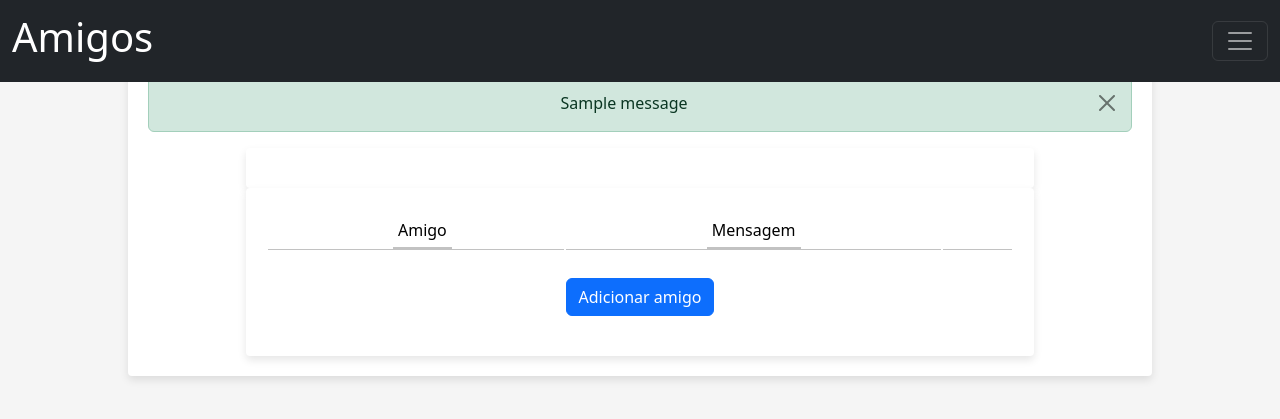
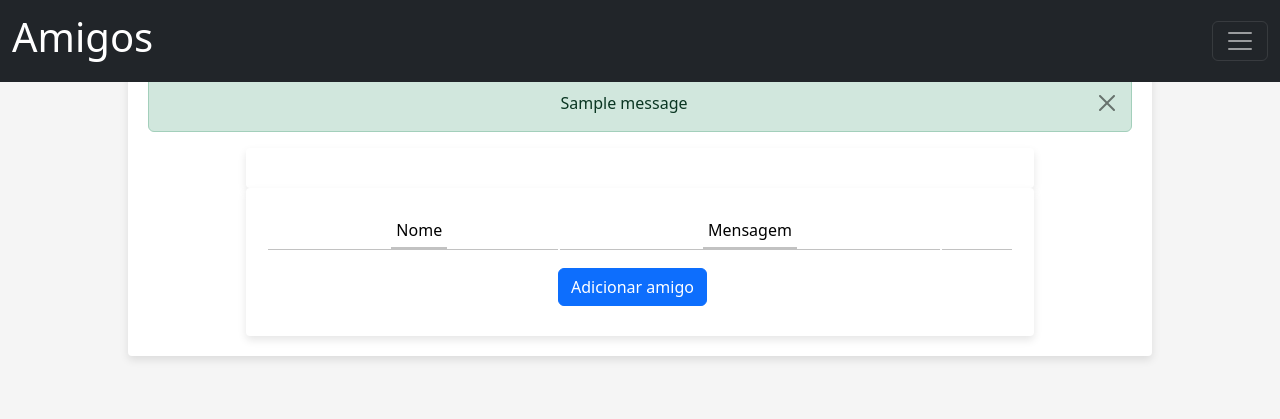
Before and after one commit to beapedro/estudoflask, a Flask app: a page that uses Nova pasta/templates/amigos.html in a window 1280 px wide. Shown: the top 419 px of the page. Run offline with Flask 3, Linux system fonts and the light colour scheme; the visitor is signed in with stand-in values (Sample User, id 1); tables that the repository leaves empty hold one stand-in row (values such as "Sample post"); one stand-in notice (Sample message) is shown; lists and menus that the app fills with data are empty; some libraries are stand-ins or nearby versions.

Commit message:
Demi Lovato

```diff
--- a/Nova pasta/models.py
+++ b/Nova pasta/models.py
@@ -10,8 +10,8 @@ class Jogos(db.Model):
         return '<Name %r>' % self.name
 
 class Usuarios(db.Model):
-    nickname = db.Column(db.String(8), primary_key = True, nullable = False)
-    nome = db.Column(db.String(20), nullable = False)
+    nickname = db.Column(db.String(25), primary_key = True, nullable = False)
+    nome = db.Column(db.String(500), nullable = False)
     senha = db.Column(db.String(100), nullable = False)
 
     def __repr__(self):
@@ -21,6 +21,7 @@ class Amigos(db.Model):
     amizadeid = db.Column(db.String(36), primary_key = True, nullable = False)
     amigo1 = db.Column(db.String(25), nullable = False)
     amigo2 = db.Column(db.String(25), nullable = False)
+    mensagem = db.Column(db.String(500))
     confirmacao = db.Column(db.Boolean, nullable = False)
     datainicio = db.Column(db.DateTime, nullable = False)
 
--- a/Nova pasta/templates/amigos.html
+++ b/Nova pasta/templates/amigos.html
@@ -6,50 +6,78 @@
 	<div class="col-lg-12">
 		<div class="main-box clearfix">
 			<div class="table-responsive">
+
+                    </div>
+                 </div>
+
+
           <table class="table user-list">
 					<thead>
 						<tr>
-							<th><span>Amigo</span></th>
+							<th><span>Nome</span></th>
 							<th><span>Mensagem</span></th>
 							<th>&nbsp;</th>
 						</tr>
 					</thead>
 					<tbody>
                         {% for amigo in amigos %}
-
-
-
-                     <tbody>
                         <tr>
                             <td>
-                            <img class="img-fluid img-thumbnail" src="{{ url_for('pfp', nome_arquivo=amigo_pfp) }}" alt="Perfil" style="width: 65px; height: 65px; border-radius: 50%; margin-right: 5px;">
-                               {{ amigos.amigo1 }}
+                                <img class="img-fluid img-thumbnail" src="{{ url_for('pfp', nome_arquivo=amigo.pfp) }}" alt="Perfil" style="width: 65px; height: 65px; border-radius: 50%; margin-right: 5px;">
+                                {{ amigo.nickname }}
                             </td>
-                           <td>{{ amigos.mensagem }}</td>
+                            <td>{{ amigo.mensagem }}</td>
                             <td>
-                               <a href="" class="table-link info">
+                                <a href="{{ url_for('aceitaconvite', amigo1=amigo.nickname, amigo2=usuario) }}" class="table-link info">
                                     <span class="fa-stack">
                                         <i class="fa fa-square fa-stack-2x"></i>
-                                       <i class="fa fa-pencil fa-stack-1x fa-inverse"></i>
+                                        <i class="fa fa-check fa-stack-1x fa-inverse"></i>
                                     </span>
                                 </a>
-                               <a href="" class="table-link danger">
+                                <a href="{{ url_for('deletaconvite', amigo1 = amigo.nickname, amigo2 = usuario)}}" class="table-link danger">
                                     <span class="fa-stack">
                                         <i class="fa fa-square fa-stack-2x"></i>
-                                       <i class="fa fa-trash-o fa-stack-1x fa-inverse"></i>
+                                        <i class="fa fa-close fa-stack-1x fa-inverse"></i>
                                     </span>
                                 </a>
                             </td>
                         </tr>
-                     </tbody>
-
-                    {%endfor%}
-
+                        {% endfor %}
                   </tbody>
                </table>
-               <div class="btn-add">
-                  <a href="{{ url_for('solicitacao')}}"><button type="button" class="btn btn-add"> Adicionar amigo</button>
-                  </a>
+
+
+             <div class="bd-example">
+              <button type="button" class="btn btn-primary" data-toggle="modal" data-target="#exampleModal">Adicionar amigo</button>
+
+              <div class="modal fade" id="exampleModal" tabindex="-1" role="dialog" aria-labelledby="exampleModalLabel" aria-hidden="true">
+                <div class="modal-dialog" role="document">
+                  <div class="modal-content">
+                    <div class="modal-header">
+                      <h5 class="modal-title" id="exampleModalLabel">Enviar solicitação de amizade</h5>
+
+
+                    </div>
+
+                    <form method="POST" action="{{ url_for('solicitacao') }}">
+                      <div class="modal-body">
+                        <div class="form-group">
+                          <label for="recipient-name" class="col-form-label">Usuário:</label>
+                          <input type="text" class="form-control" name="nickname" placeholder="Insira o nickname do seu amigo" required>
+                        </div>
+                        <div class="form-group">
+                          <label for="message-text" class="col-form-label">Mensagem:</label>
+                          <textarea class="form-control" id="mensagem" name="mensagem"></textarea>
+                        </div>
+                      </div>
+                      <div class="modal-footer">
+                        <button type="button" class="btn btn-secondary" data-dismiss="modal">Fechar</button>
+                        <button type="submit" class="btn btn-primary">Enviar solicitação</button>
+                      </div>
+                    </form>
+                  </div>
+                </div>
+              </div>
            </div>
 
 {% endblock %}
```
Also changed, not shown: Nova pasta/templates/logintemplate.html (added, +40 -0 lines), Nova pasta/templates/templateboostrap5.html (added, +56 -0 lines), Nova pasta/templates/criar.html (added). Lines whose indentation alone changed are shown as unchanged.
